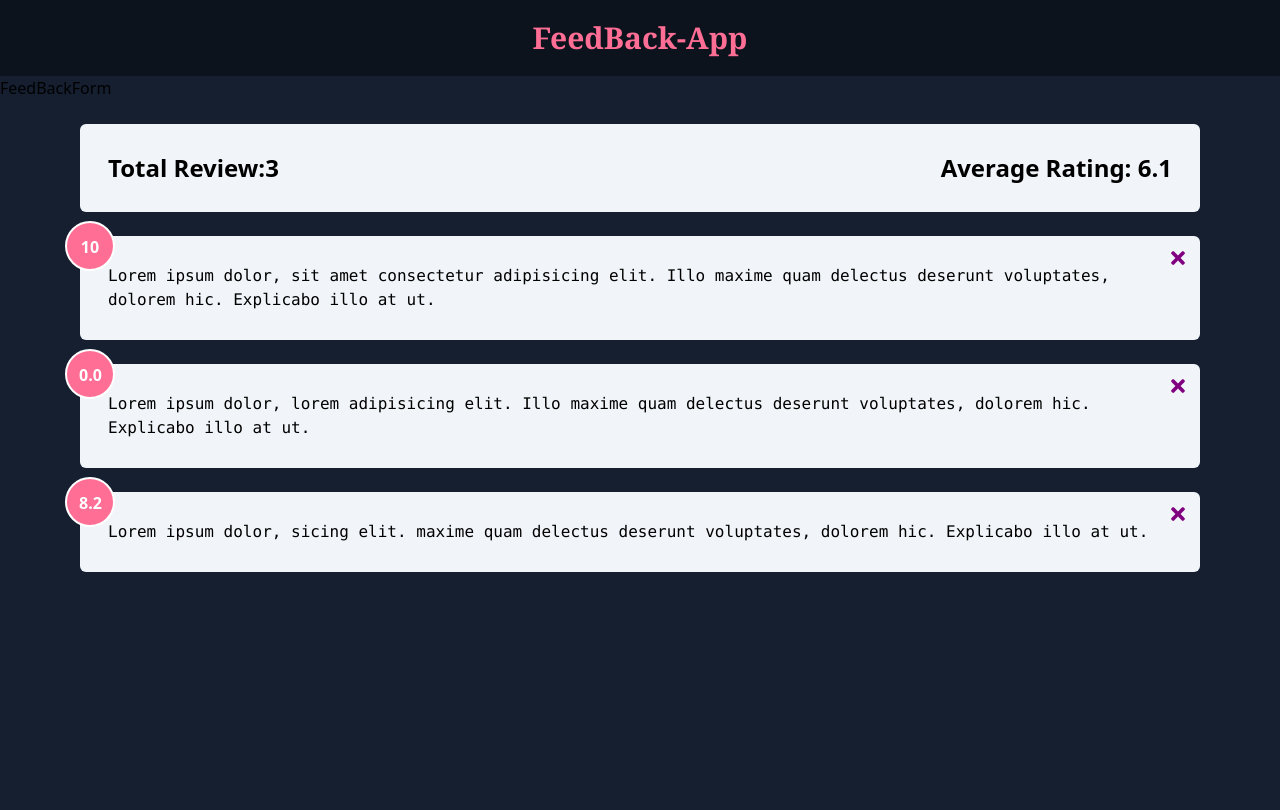
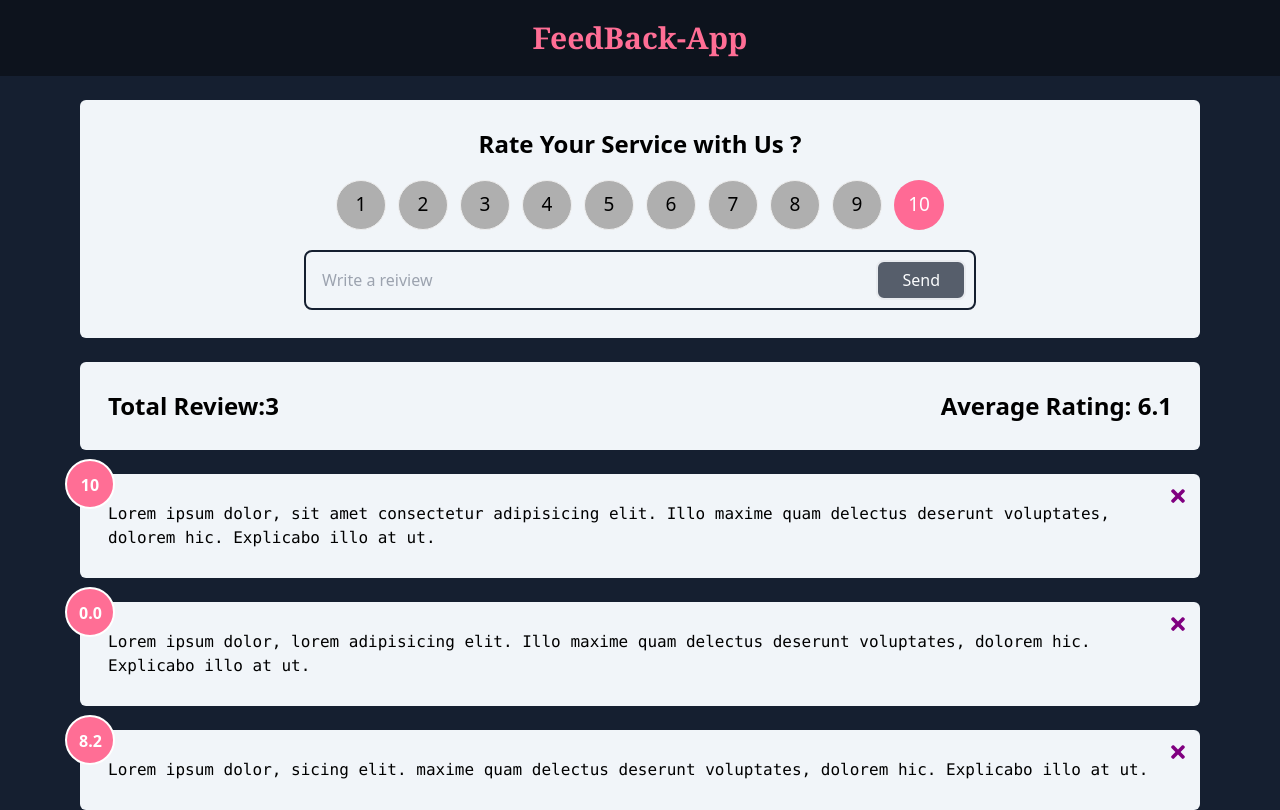
Before and after one commit to halilibrahimcelik/feedback-app, a React (Create React App) app: page / in a window 1280 px wide. Built offline with nearby package versions, Linux system fonts and the light colour scheme.

Commit message:
Adding review functionality added &Motion Frame added

```diff
--- a/package.json
+++ b/package.json
@@ -6,6 +6,7 @@
     "@testing-library/jest-dom": "^5.16.5",
     "@testing-library/react": "^13.4.0",
     "@testing-library/user-event": "^13.5.0",
+    "framer-motion": "^7.6.12",
     "react": "^18.2.0",
     "react-dom": "^18.2.0",
     "react-icons": "^4.6.0",
--- a/src/App.js
+++ b/src/App.js
@@ -30,7 +30,7 @@ function App() {
     <div className="App ">
       <Header title={title} />
       <div className="container mx-auto">
-        <FeedBackForm />
+        <FeedBackForm setFeedBack={setFeedBack} />
         <FeedBackStats data={feedBack} />
         <FeedBackList data={feedBack} setData={setFeedBack} />
       </div>
--- a/src/components/FeedBackList.jsx
+++ b/src/components/FeedBackList.jsx
@@ -1,5 +1,6 @@
 import React from "react";
 import FeedBackItem from "./FeedBackItem";
+import { motion, AnimatePresence } from "framer-motion";
 
 const FeedBackList = ({ data, setData }) => {
   const handleDelete = (id) => {
@@ -14,9 +15,16 @@ const FeedBackList = ({ data, setData }) => {
   }
   return (
     <>
+      <AnimatePresence>
         {data?.map((singleData) => {
           const { id, rank, text } = singleData;
           return (
+            <motion.div
+              key={id}
+              initial={{ opacity: 0 }}
+              animate={{ opacity: 1 }}
+              exit={{ opacity: 0 }}
+            >
               <FeedBackItem
                 key={id}
                 rank={rank}
@@ -24,8 +32,10 @@ const FeedBackList = ({ data, setData }) => {
                 id={id}
                 handleDelete={handleDelete}
               />
+            </motion.div>
           );
         })}
+      </AnimatePresence>
     </>
   );
 };
--- /dev/null
+++ b/src/components/UI/Button.jsx
@@ -0,0 +1,28 @@
+import React from "react";
+
+const Button = ({ children, version, type, isDisabled }) => {
+  return (
+    <button
+      type={type}
+      disabled={isDisabled}
+      className={`border-2 px-6 rounded-lg ${
+        version === "primary"
+          ? "bg-[#151F30]"
+          : version === "secondary"
+          ? "bg-green-500"
+          : null
+      }  text-white
+      disabled:opacity-70
+      `}
+    >
+      {children}
+    </button>
+  );
+};
+Button.defaultProps = {
+  version: "primary",
+  type: "button",
+  isDisabled: false,
+};
+
+export default Button;
--- /dev/null
+++ b/src/components/UI/InputRadio.jsx
@@ -0,0 +1,19 @@
+import React from "react";
+
+const InputRadio = ({ selected, id, value, handleChange }) => {
+  return (
+    <li className="bg-slate-400 p-3 rounded-full">
+      <input
+        type="radio"
+        id={`num${id}`}
+        name="rating"
+        value={value}
+        onChange={handleChange}
+        checked={selected === id}
+      />
+      <label htmlFor={`num${id}`}>{value}</label>
+    </li>
+  );
+};
+
+export default InputRadio;
--- a/src/components/forms/FeedBackForm.jsx
+++ b/src/components/forms/FeedBackForm.jsx
@@ -1,7 +1,66 @@
-import React from "react";
+import React, { useState } from "react";
+import Button from "../UI/Button";
+import Card from "../UI/Card";
+import RatingSelect from "./RatingSelect";
 
-const FeedBackForm = () => {
-  return <div>FeedBackForm</div>;
+const FeedBackForm = ({ setFeedBack }) => {
+  const [text, setText] = useState("");
+  const [rating, setRating] = useState(10);
+  const [btnDisabled, setBtnDisabled] = useState(true);
+  const [message, setMessage] = useState("");
+
+  const handleSubmit = (e) => {
+    e.preventDefault();
+    console.log(text);
+    if (text.trim().length > 10) {
+      const newForm = {
+        id: parseFloat(43 * Math.random()),
+        rank: rating,
+        text: text,
+      };
+      setFeedBack((prev) => [newForm, ...prev]);
+    }
+    setText(" ");
+    setBtnDisabled(true);
+  };
+  const handleChange = (e) => {
+    if (text === "") {
+      setBtnDisabled(true);
+      setMessage(null);
+    } else if (text !== "" && text.trim().length <= 10) {
+      setBtnDisabled(true);
+      setMessage("Your review must have at least 10 character");
+    } else {
+      setBtnDisabled(false);
+      setMessage(null);
+    }
+    setText(e.target.value);
+  };
+  return (
+    <Card>
+      <form className="max-w-2xl mx-auto" onSubmit={(e) => handleSubmit(e)}>
+        <h2 className="text-center text-2xl font-bold">
+          Rate Your Service with Us ?
+        </h2>
+        <RatingSelect setRating={setRating} rating={rating} />
+        <div className="mx-auto border-2 border-[#151F30] p-2 flex justify-between rounded-lg">
+          <input
+            className="p-2 w-full bg-transparent outline-none "
+            type="text"
+            placeholder="Write a reiview"
+            onChange={handleChange}
+            value={text}
+          />
+          <Button type={"submit"} isDisabled={btnDisabled}>
+            Send
+          </Button>
+        </div>
+        {message && (
+          <div className="text-[#151F30] text-lg pt-2">{message} </div>
+        )}
+      </form>
+    </Card>
+  );
 };
 
 export default FeedBackForm;
--- /dev/null
+++ b/src/components/forms/RatingSelect.jsx
@@ -0,0 +1,24 @@
+import React, { useState } from "react";
+import InputRadio from "../UI/InputRadio";
+
+const RatingSelect = ({ setRating, rating }) => {
+  const ratingArray = [1, 2, 3, 4, 5, 6, 7, 8, 9, 10];
+  const handleChange = (e) => {
+    setRating(+e.currentTarget.value);
+  };
+  return (
+    <ul className="my-5 rating flex flex-wrap justify-center  items-center gap-3">
+      {ratingArray.map((ratingNumber, index) => (
+        <InputRadio
+          key={index}
+          value={ratingNumber}
+          id={ratingNumber}
+          selected={rating}
+          handleChange={handleChange}
+        />
+      ))}
+    </ul>
+  );
+};
+
+export default RatingSelect;
--- a/src/index.css
+++ b/src/index.css
@@ -12,3 +12,34 @@ width: 50px;
 height: 50px;
 
 }
+.rating li{
+    position: relative;
+    background: #afafaf;
+    width: 50px;
+    height: 50px;
+    padding: 10px;
+    text-align: center;
+    border-radius: 50%;
+    font-size: 19px;
+    border: 1px #eee solid;
+    transition: 0.3s
+}
+.rating li label {
+    position: absolute;
+    top: 50%;
+    left: 50%;
+    width: 50px;
+    height: 50px;
+    padding: 10px;
+    border-radius: 50%;
+    transform: translate(-50%, -50%);
+    cursor: pointer;
+  }
+  [type='radio'] {
+    opacity: 0;
+  }
+
+  [type='radio']:checked ~ label {
+    background: #ff6a95;
+    color: #fff;
+  }
```
Also changed, not shown: 1 other file (tests, documents, lock files or other folders). Lines whose indentation alone changed are shown as unchanged.
